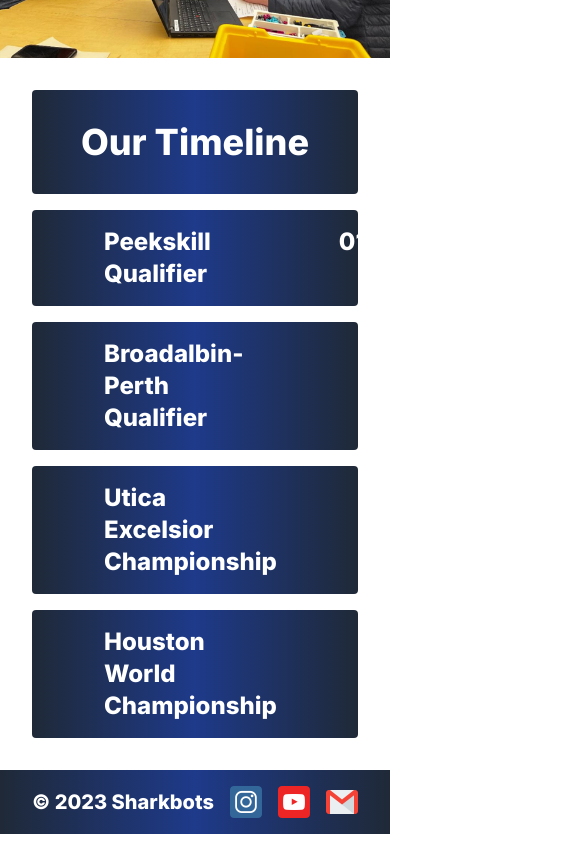
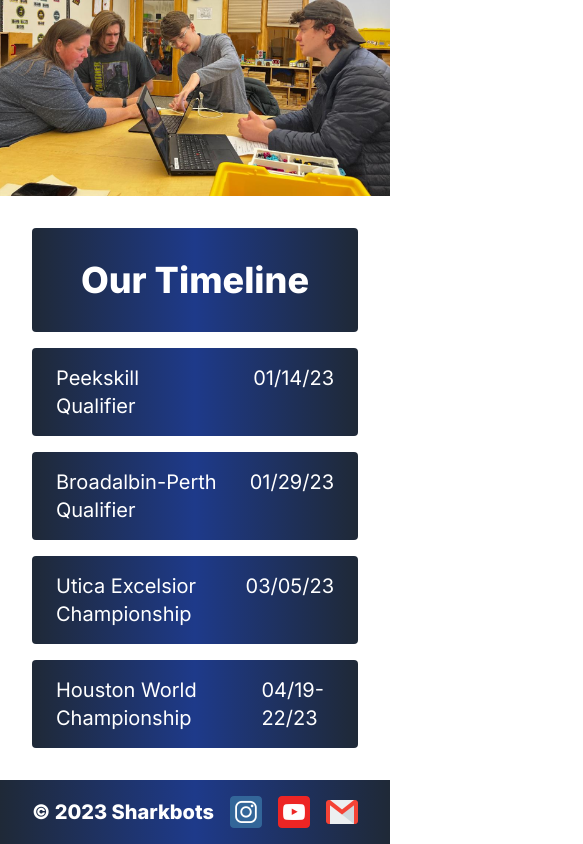
Before and after one commit to SKY3E/Sharkbots-Website, a Next.js app: page /powerplay in a window 390 px wide. Shown: the part 4013-4857 px from the top of the page, 583 px wide, since content can reach past the window. Built offline with nearby package versions, Linux system fonts and the light colour scheme.

Commit message:
Optimize image sizes and timeline events for media

```diff
--- a/app/centerstage/page.js
+++ b/app/centerstage/page.js
@@ -17,7 +17,7 @@ const Centerstage = () => {
       </section>
       <Divider color={"white"} />
       <section className="flex justify-center">
-        <img src="/Robot23-24.png" className="w-1/3" />
+        <img src="/Robot23-24.png" className="w-2/3 lg:w-1/3" />
       </section>
       <Divider color={"white"} />
       <section className='background-section py-8 px-4 mx-8 rounded'>
--- a/app/components/timelineevent.js
+++ b/app/components/timelineevent.js
@@ -2,8 +2,8 @@
 const TimelineEvent = ({event, date}) => {
   return (
     <div className="flex justify-between background-section px-2 mx-8 rounded">
-      <h2 className="text-white font-extrabold text-2xl py-4 px-16">{event}</h2>
-      <h2 className="text-white font-extrabold text-2xl py-4 px-16">{date}</h2>
+      <h2 className="text-white lg:font-extrabold text-xl lg:text-2xl py-4 px-4 lg:px-16">{event}</h2>
+      <h2 className="text-white lg:font-extrabold text-xl lg:text-2xl py-4 px-4 lg:px-16">{date}</h2>
     </div>
   );
 };
--- a/app/powerplay/page.js
+++ b/app/powerplay/page.js
@@ -19,7 +19,7 @@ const Powerplay = () => {
       </section>
       <Divider color={"white"} />
       <section className="flex justify-center">
-        <img src="/Robot22-23.png" className="w-1/3" />
+        <img src="/Robot22-23.png" className="w-2/3 lg:w-1/3" />
       </section>
       <Divider color={"white"} />
       <section className='background-section py-8 px-4 mx-8 rounded'>
```
